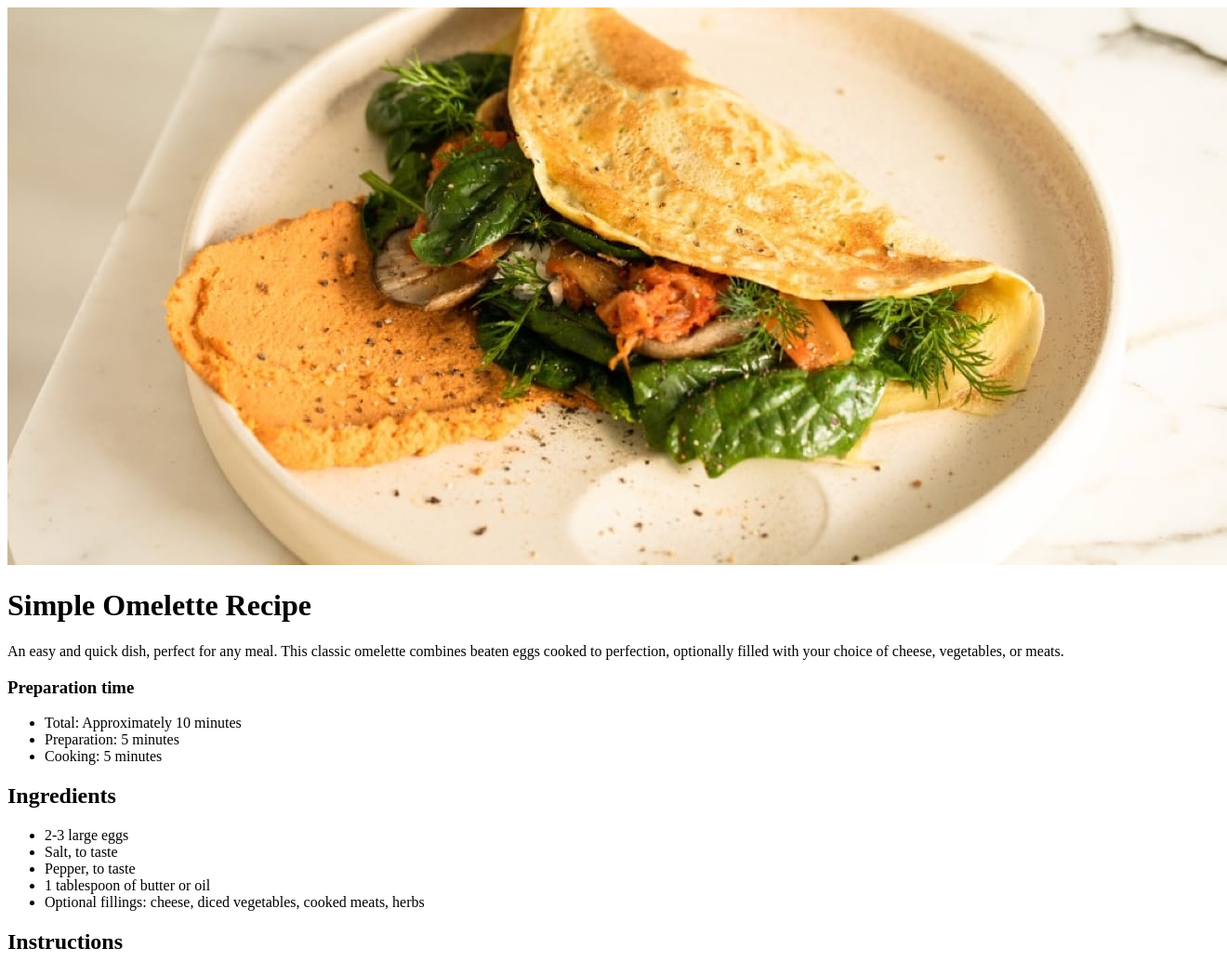
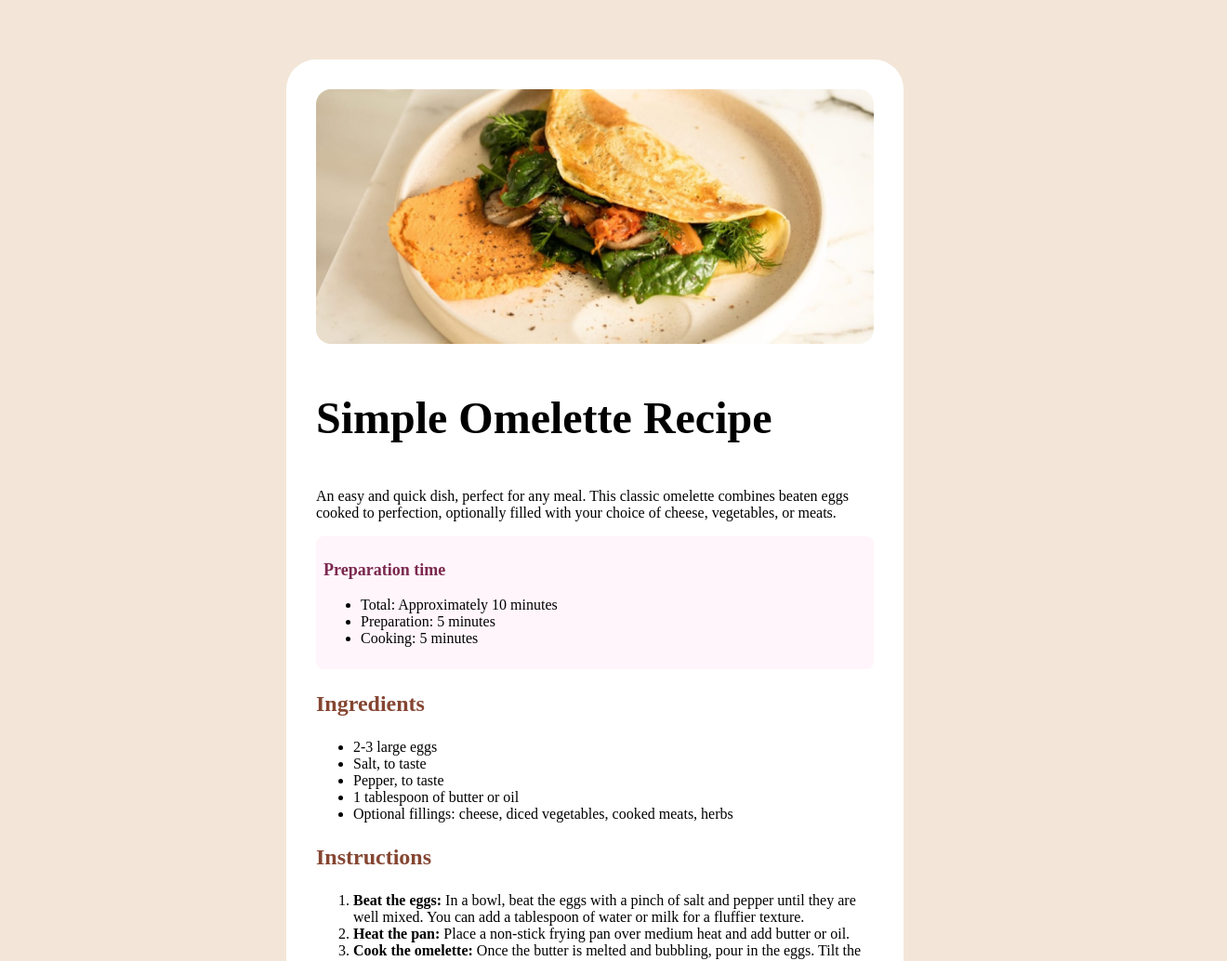
Before and after one commit to BasmalaMohamedd/Recipe-Page-Practice, a plain HTML site: page index.html in a window 1280 px wide. Shown: the top 1034 px of the page at 93% size, 1320 px wide, since content can reach past the window. Drawn offline with Linux system fonts and the light colour scheme.

Commit message:
style layout

```diff
--- a/index.html
+++ b/index.html
@@ -5,7 +5,7 @@
   <meta name="viewport" content="width=device-width, initial-scale=1.0"> <!-- displays site properly based on user's device -->
 
   <link rel="icon" type="image/png" sizes="32x32" href="./assets/images/favicon-32x32.png">
-
+  <link rel="stylesheet" href="style.css">
   <title>Frontend Mentor | Recipe page</title>
 
   <!-- Feel free to remove these styles or customise in your own stylesheet 👍 -->
@@ -15,20 +15,16 @@
   </style>
 </head>
 <body>
-    <header>
+    <main>
+
         <img src="assets/images/image-omelette.jpeg" alt="Omelette image">
-        <h1>Simple Omelette Recipe</h1>
+        <p class="pageTitle">Simple Omelette Recipe</p>
         <p>
             An easy and quick dish, perfect for any meal. This classic omelette combines beaten eggs cooked
             to perfection, optionally filled with your choice of cheese, vegetables, or meats.
         </p>
-
-    </header>
-    <main>
-
-
-        <div>
-            <h3>Preparation time</h3>
+        <div class="preparationTime">
+            <p class="title">Preparation time</p>
             <ul>
                 <li>Total: Approximately 10 minutes</li>
                 <li>Preparation: 5 minutes</li>
@@ -37,7 +33,7 @@
         </div>
 
         <div>
-            <h2>Ingredients</h2>
+            <p class="title">Ingredients</p>
             <ul>
                 <li>2-3 large eggs</li>
                 <li>Salt, to taste</li>
@@ -48,7 +44,7 @@
         </div>
 
         <div>
-            <h2>Instructions</h2>
+            <p class="title">Instructions</p>
             <ol>
                 <li>
                     <strong>Beat the eggs:</strong> In a bowl, beat the eggs with a pinch of salt and pepper until they are well mixed.
@@ -79,7 +75,7 @@
 
             <table>
                 <caption>
-                    <h2>Nutrition</h2>
+                    <p class="title">Nutrition</p>
                     <p>  The table below shows nutritional values per serving without the additional fillings.</p>
                 </caption>
                 <tbody>
--- /dev/null
+++ b/style.css
@@ -0,0 +1,45 @@
+body{
+    background-color: hsl(30, 54%, 90%);
+    align-items: center;
+}
+
+main{
+
+    width: 600px;
+    background-color: hsl(0, 0%, 100%);
+    border-radius: 2rem;
+    margin:auto;
+    padding: 2rem;
+    margin-top: 4rem;
+}
+
+main img{
+    width:inherit;
+    border-radius: 1rem;
+}
+
+.pageTitle{
+    font-size: xxx-large;
+    font-weight: 600;
+}
+
+.title{
+    font-size: x-large;
+    font-weight: 600;
+    color:hsl(14, 45%, 36%);
+
+}
+
+.preparationTime{
+    background-color: hsl(330, 100%, 98%);
+    padding: 0.5rem;
+    border-radius: 0.5rem;
+
+}
+
+.preparationTime .title{
+    font-size: large;
+    font-weight: 600;
+    color:hsl(332, 51%, 32%);
+
+}
```
